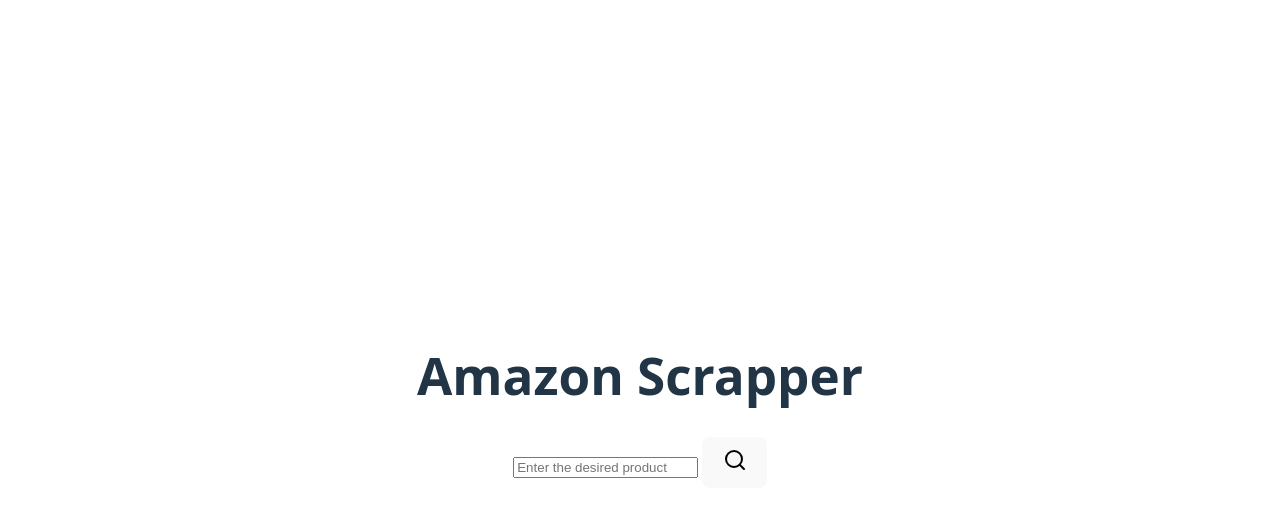
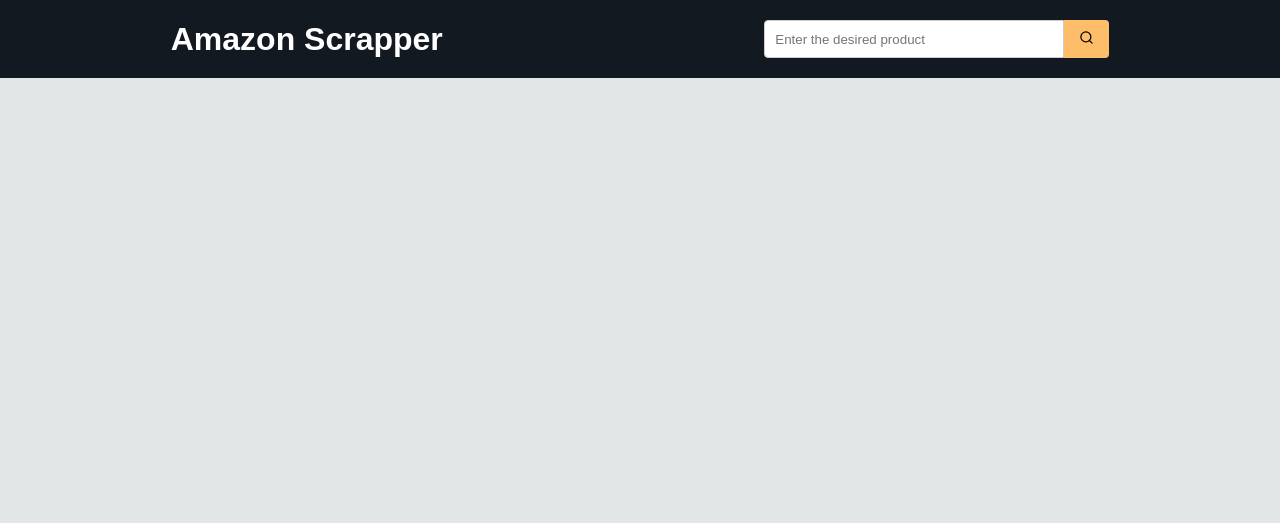
Before and after one commit to otaviovcn/amazon_scraper, a website built with Vite: page frontend/index.html in a window 1280 px wide. Built offline with nearby package versions, Linux system fonts and the light colour scheme.

Commit message:
:lipstick: feat: Header styling

```diff
--- a/frontend/src/style.css
+++ b/frontend/src/style.css
@@ -1,96 +1,70 @@
-:root {
-  font-family: system-ui, Avenir, Helvetica, Arial, sans-serif;
-  line-height: 1.5;
-  font-weight: 400;
-
-  color-scheme: light dark;
-  color: rgba(255, 255, 255, 0.87);
-  background-color: #242424;
-
-  font-synthesis: none;
-  text-rendering: optimizeLegibility;
-  -webkit-font-smoothing: antialiased;
-  -moz-osx-font-smoothing: grayscale;
-}
-
-a {
-  font-weight: 500;
-  color: #646cff;
-  text-decoration: inherit;
-}
-a:hover {
-  color: #535bf2;
+/* Reset  */
+* {
+  box-sizing: border-box;
+  margin: 0;
+  padding: 0;
+  border: 0;
 }
 
 body {
-  margin: 0;
-  display: flex;
-  place-items: center;
-  min-width: 320px;
-  min-height: 100vh;
+  font-family: Arial, sans-serif;
+  background-color: #E3E6E6;
 }
 
-h1 {
-  font-size: 3.2em;
-  line-height: 1.1;
+/* < Header > */
+
+.header {
+  display: flex;
+  justify-content: space-around;
+  flex-wrap: wrap;
+  gap: 20px;
+  flex-direction: row;
+  align-items: center;
+  background-color: #131921;
+  padding: 20px;
+  color: #fff
 }
 
-#app {
-  max-width: 1280px;
-  margin: 0 auto;
-  padding: 2rem;
-  text-align: center;
+/* < Form  >  */
+
+#search-form {
+  display: flex;
 }
 
-.logo {
-  height: 6em;
-  padding: 1.5em;
-  will-change: filter;
-  transition: filter 300ms;
-}
-.logo:hover {
-  filter: drop-shadow(0 0 2em #646cffaa);
-}
-.logo.vanilla:hover {
-  filter: drop-shadow(0 0 2em #f7df1eaa);
+@media screen and (max-width: 600px) {
+  #search-form {
+    width: 80%;
+    height: 15%;
+  }
+
 }
 
-.card {
-  padding: 2em;
+
+/* < Search Fields  >  */
+
+#search-field {
+  padding: 10px;
+  width: 300px;
+  border-radius: 4px 0 0 4px;
+  border: 1px solid #ccc;
 }
 
-.read-the-docs {
-  color: #888;
+#search-button {
+  padding: 10px 15px;
+  background-color: #febd69;
+  border: none;
+  border-radius: 0 4px 4px 0;
+  cursor: pointer;
 }
 
-button {
-  border-radius: 8px;
-  border: 1px solid transparent;
-  padding: 0.6em 1.2em;
-  font-size: 1em;
-  font-weight: 500;
-  font-family: inherit;
-  background-color: #1a1a1a;
-  cursor: pointer;
-  transition: border-color 0.25s;
-}
-button:hover {
-  border-color: #646cff;
-}
-button:focus,
-button:focus-visible {
-  outline: 4px auto -webkit-focus-ring-color;
+#search-button svg {
+  width: 15px;
+  height: 15px;
+  fill: #febd69;
 }
 
-@media (prefers-color-scheme: light) {
-  :root {
-    color: #213547;
-    background-color: #ffffff;
-  }
-  a:hover {
-    color: #747bff;
-  }
-  button {
-    background-color: #f9f9f9;
-  }
-}
+/* < Search Field  />  */
+
+/* < Form />  */
+
+/* < Header /> */
```
